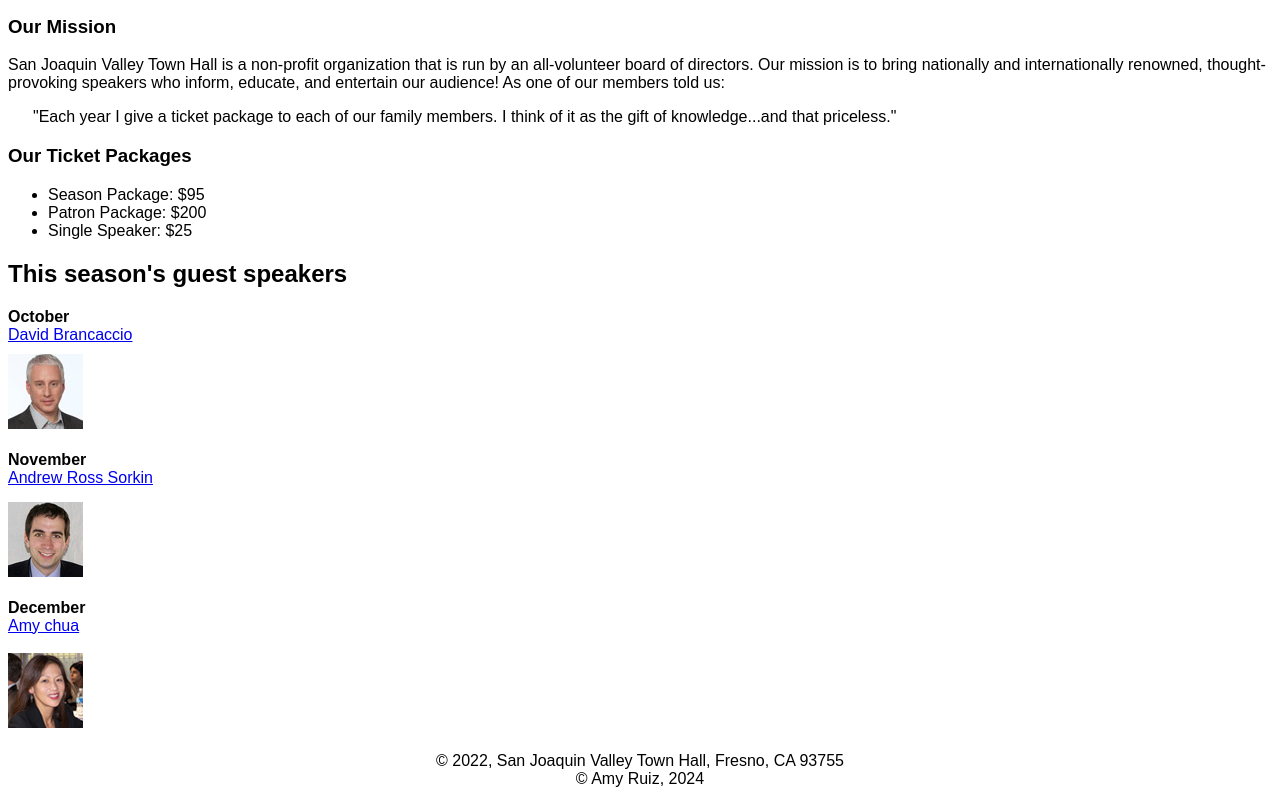
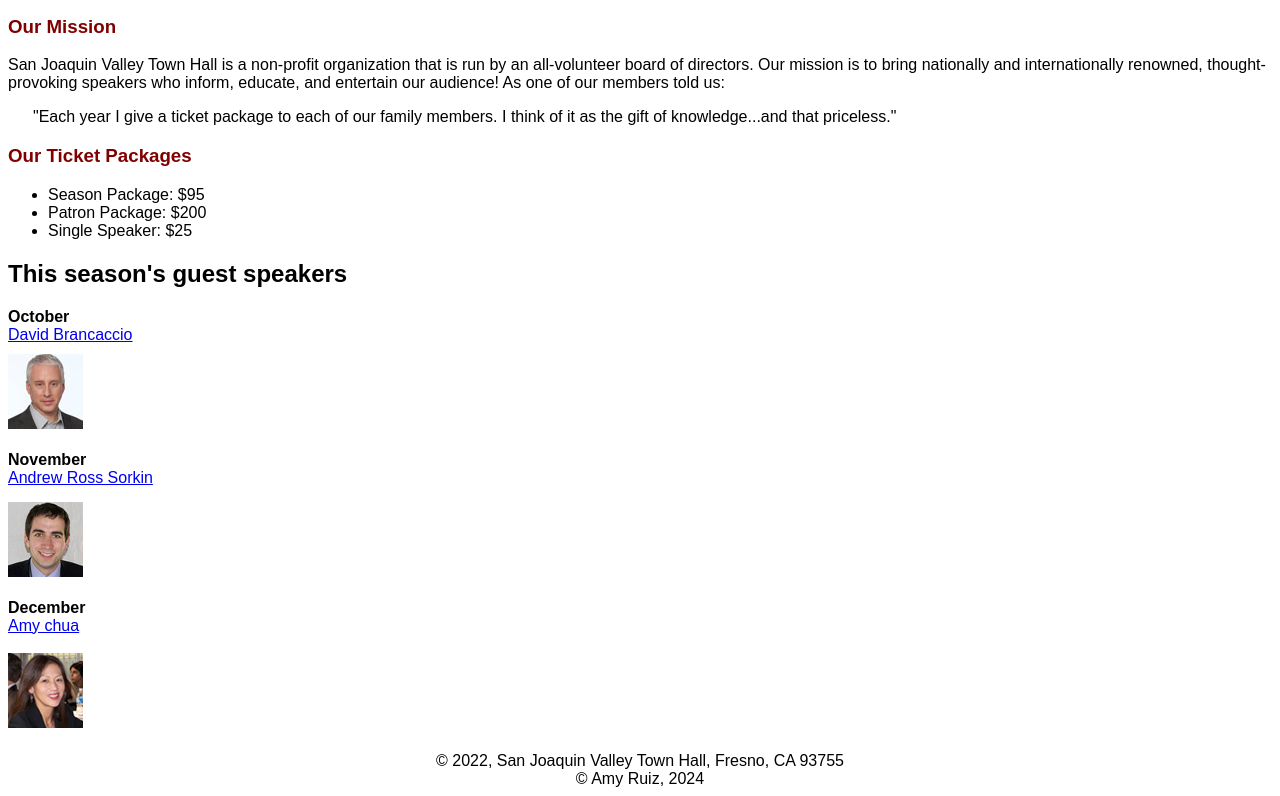
Before and after one commit to amycruiz/A06, a plain HTML site: page index.html in a window 1280 px wide. Shown: the part 138-934 px from the top of the page. Drawn offline with Linux system fonts and the light colour scheme.

Commit message:
Update main.css

```diff
--- a/main.css
+++ b/main.css
@@ -26,6 +26,10 @@
     color: var(--global-color-1);
 }
 
+main h3 {
+    color:var(--global-color-1);
+}
+
 header h3 {
     font-size: 130%;
     font-style: italic;
```
